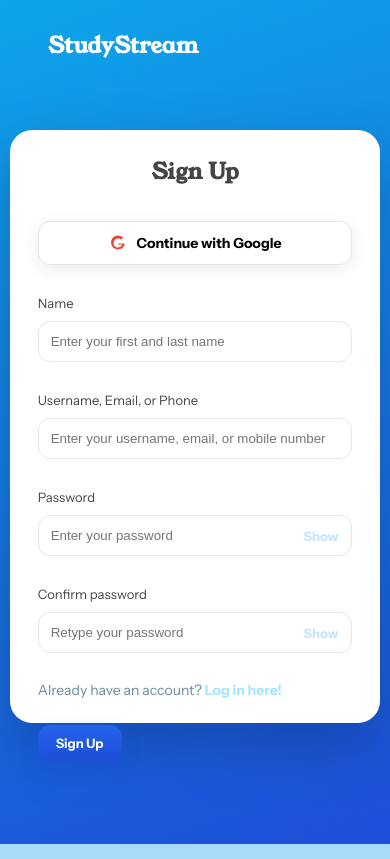
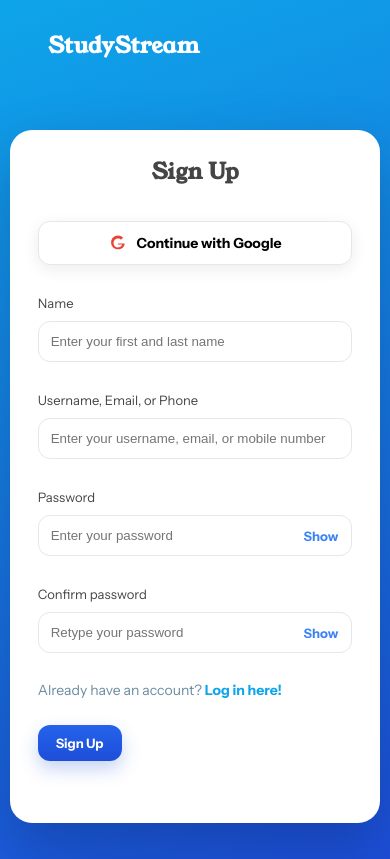
Before and after one commit to CharlesExists/StudyStream, a React (Create React App) app in the folder client/: page /SignUp in a window 390 px wide. Built offline with nearby package versions, Linux system fonts and the light colour scheme.

Commit message:
Navbar fixed

```diff
--- a/client/src/App.js
+++ b/client/src/App.js
@@ -1,6 +1,7 @@
 
 import React from "react";
 import { Routes, Route, Navigate } from "react-router-dom";
+import Layout from "./components/Layout";
 import Login from "./components/Login";
 import SignUp from "./components/SignUp";
 import Home from "./components/Home";
@@ -15,11 +16,13 @@
         <Route index element={<Login/ >} />
         <Route path="/Login" element={<Login />} />
         <Route path="/SignUp" element={<SignUp />}></Route>
-        <Route path="/Home" element={<Home />}></Route>
-        <Route path="/SoloStudyStart" element={<SoloStudyStart />}></Route>
-        <Route path="/" element={<Navigate to="/Materials" replace />} />
-        <Route path="/Materials" element={<Materials />}></Route>
-        <Route path="/materials/create" element={<CreateNotesScreen />} />
+        <Route element={<Layout />}>
+          <Route path="/Home" element={<Home />}></Route>
+          <Route path="/SoloStudyStart" element={<SoloStudyStart />}></Route>
+          <Route path="/" element={<Navigate to="/Materials" replace />} />
+          <Route path="/Materials" element={<Materials />}></Route>
+          <Route path="/materials/create" element={<CreateNotesScreen />} />
+        </Route>
       </Routes>
     </div>
   )  // render it directly
--- a/client/src/components/Home.jsx
+++ b/client/src/components/Home.jsx
@@ -16,41 +16,11 @@
 
 export default function Home() {
     const [username, setUsername] = useState("Guest");
-    const [boat, setBoat] = useState(Boat)
-;    const [coins, setCoins] = useState(0);
+    const [boat, setBoat] = useState(Boat);
+    const [coins, setCoins] = useState(0);
     const [streak, setStreak] = useState(0);
     return (
-        <div className="home-container">
-            <nav className="menu">
-                    <header className="brand">
-                    <div className="logo-mark" aria-hidden />
-                    <img src={blueLogo} alt="Blue StudyStream Logo" className="logo-mark"/>
-                    <span className="brand-text">StudyStream</span>
-                      </header>
-                    <Link className="menuLink" to="/Home">
-                    <img src={homeIcon} alt="Home" className="icon-img"/> Home
-                    </Link>
-                    <Link className="menuLink" to="/Materials">
-                    <img src={materialsIcon} alt="Materials" className="icon-img"/> Materials
-                    </Link>
-                    <Link className="menuLink" to="/Calendar">
-                    <img src={calendarIcon} alt="Calendar" className="icon-img"/> Calendar
-                    </Link>
-                    <Link className="menuLink" to="/Friends">
-                    <img src={friendsIcon} alt="Friends" className="icon-img"/> Friends
-                    </Link>
-                    <Link className="menuLink" to="/Shop">
-                    <img src={shopIcon} alt="Shop" className="icon-img"/> Shop
-                    </Link>
-                    <Link className="menuLink" to="/MyProfile">
-                    <img src={profileIcon} alt="My Profile" className="icon-img"/> My Profile
-                    </Link>
-                    <Link className="menuLink" to="/Settings">
-                    <img src={settingsIcon} alt="Settings" className="icon-img"/> Settings
-                    </Link>
-            </nav>
-
-            <main className="main-content">
+        <>
         <div className="welcome-section">
             <h1 className="welcome-text">Welcome, {username}!</h1>
             <div className="coin-counter">
@@ -80,7 +50,6 @@
                 <h2 className="quick-start-content">Calculus | Flashcards | 1 Hour</h2> {}
             </div>
         </div>
-            </main>
-        </div>
+        </>
     );
 }
--- /dev/null
+++ b/client/src/components/Layout.jsx
@@ -0,0 +1,14 @@
+import React from "react";
+import { Outlet } from "react-router-dom";
+import Navbar from "./Navbar";
+
+export default function Layout() {
+  return (
+    <div className="home-container">
+      <Navbar />
+      <main className="main-content">
+        <Outlet />
+      </main>
+    </div>
+  );
+}
--- a/client/src/components/Login.css
+++ b/client/src/components/Login.css
@@ -112,7 +112,7 @@
 }
 
 .muted{ color:var(--muted); font-size:14px; }
-.link{ color:#A4E5FF; font-weight:800; text-decoration:none; }
+.link{ color: var(--primary); font-weight:800; text-decoration:none; }
 .link:hover{ text-decoration:underline; }
 
 .primary{
--- a/client/src/components/Materials.css
+++ b/client/src/components/Materials.css
@@ -3,6 +3,7 @@
     padding: 0;
     background: #A8DBF9;
     height: 100%;
+
   }
 
   :root{
--- /dev/null
+++ b/client/src/components/Navbar.jsx
@@ -0,0 +1,45 @@
+import React from "react";
+import { NavLink } from "react-router-dom";
+import "./Home.css";
+
+import blueLogo from "../assets/blueStudyStreamLogo.png";
+import homeIcon from "../assets/home.png";
+import materialsIcon from "../assets/materials.png";
+import calendarIcon from "../assets/calendar.png";
+import friendsIcon from "../assets/friends.png";
+import shopIcon from "../assets/store.png";
+import profileIcon from "../assets/profile.png";
+import settingsIcon from "../assets/settings.png";
+
+export default function NavBar() {
+    return (
+        <nav className="menu">
+            <header className="brand">
+            <div className="logo-mark" aria-hidden />
+            <img src={blueLogo} alt="Blue StudyStream Logo" className="logo-mark"/>
+            <span className="brand-text">StudyStream</span>
+                </header>
+            <NavLink className="menuLink" to="/Home">
+                <img src={homeIcon} alt="Home" className="icon-img"/> Home
+            </NavLink>
+            <NavLink className="menuLink" to="/Materials">
+                <img src={materialsIcon} alt="Materials" className="icon-img"/> Materials
+            </NavLink>
+            <NavLink className="menuLink" to="/Calendar">
+                <img src={calendarIcon} alt="Calendar" className="icon-img"/> Calendar
+            </NavLink>
+            <NavLink className="menuLink" to="/Friends">
+                <img src={friendsIcon} alt="Friends" className="icon-img"/> Friends
+            </NavLink>
+            <NavLink className="menuLink" to="/Shop">
+                <img src={shopIcon} alt="Shop" className="icon-img"/> Shop
+            </NavLink>
+            <NavLink className="menuLink" to="/MyProfile">
+                <img src={profileIcon} alt="My Profile" className="icon-img"/> My Profile
+            </NavLink>
+            <NavLink className="menuLink" to="/Settings">
+                <img src={settingsIcon} alt="Settings" className="icon-img"/> Settings
+            </NavLink>
+        </nav>
+    )
+}
--- a/client/src/components/SignUp.css
+++ b/client/src/components/SignUp.css
@@ -0,0 +1,132 @@
+@import url('https://fonts.googleapis.com/css2?family=Instrument+Sans:wght@400;500;700&family=Young+Serif&display=swap');
+
+:root{
+  --bg1:#0ea5e9; --bg2:#1d4ed8;
+  --card:#fff; --ink:#111827; --muted:#6b7280; --ring:#3b82f6;
+  --rad:22px; --shadow:0 24px 60px rgba(2,6,23,.22);
+}
+
+body{
+  font-family: 'Instrument Sans', system-ui, sans-serif;
+}
+
+*{ box-sizing:border-box; }
+html,body,#root{ height:100%; }
+
+.logo-mark{
+  width: 27px; height: auto;
+}
+
+.auth-shell{
+  min-height:100vh;
+  background:linear-gradient(160deg,var(--bg1),var(--bg2));
+  display:grid;
+  grid-template-rows:auto 1fr;
+  padding:32px 16px 48px;
+}
+
+.brand{
+  display:flex; align-items:center; gap:10px; color:#fff;
+  font-weight:800; letter-spacing:.3px; padding-left: max(16px, calc((100% - 880px)/2));
+}
+
+.brand-text-login{
+  font-family: 'Young Serif', serif;
+  font-size:22px;
+  color: #fff;
+}
+
+.signin-card{
+  width:100%; max-width:880px; height: 693px; margin:24px auto 0;
+  background:var(--card); color:var(--ink);
+  border-radius: var(--rad);
+  box-shadow: var(--shadow);
+  padding: 70px clamp(16px, 3vw, 42px) 26px;
+  display:flex; flex-direction:column; align-items:center;
+}
+
+.title{
+  width:100%;
+  text-align:center;
+  font-family: 'Young Serif', serif;
+  font-size: clamp(22px, 3.2vw, 28px);
+  font-weight: 800;
+  margin: 4px 0 14px;
+  color: #454545;
+}
+
+.google{
+  width:min(560px, 92%);
+  display:flex; align-items:center; justify-content:center; gap:10px;
+  background:#fff; border:1px solid #e5e7eb;
+  border-radius: 12px; padding: 12px 14px; cursor:pointer;
+  box-shadow: 0 4px 16px rgba(2,6,23,.08);
+  font-weight:700; font-size: 14px;
+  font-family: 'Instrument Sans', system-ui, sans-serif;
+  margin-top: 20px;
+}
+.google:disabled{ opacity:.7; cursor:not-allowed; }
+.gicon{ display:block; }
+
+.hr{
+  height: 14px;
+}
+
+.form{
+  width:min(560px, 92%);
+}
+
+.label{
+  display:block; color:var(--muted); font-size:13px;
+  margin: 30px 0 10px;
+  color: #454545;
+}
+
+.input{
+  width:100%; padding:12px 12px;
+  border:1px solid #e5e7eb; border-radius:12px; background:#fff;
+  outline:none; font: size 14px; transition:border-color .15s, box-shadow .15s;
+}
+.input:focus{
+  border-color:var(--ring);
+  box-shadow:0 0 0 4px rgba(59,130,246,.14);
+}
+
+.pw-wrap{ position:relative; }
+.pw-toggle{
+  position:absolute; right:8px; top:50%; transform:translateY(-50%);
+  background:transparent; border:none; color:var(--ring);
+  font-weight:800; font-size:13px; cursor:pointer; padding:4px 6px; border-radius:8px;
+  font-family: 'Instrument Sans', system-ui, sans-serif;
+}
+.pw-toggle:hover{ background:rgba(59,130,246,.10); }
+
+.error{
+  color:#b91c1c; background:#fee2e2; border:1px solid #fecaca;
+  padding:10px 12px; border-radius:10px; margin-top:12px; font-size:14px;
+}
+
+.row{
+  display:flex; align-items:center; justify-content:space-between;
+  gap:12px; margin-top:14px; flex-wrap:wrap;
+}
+
+.muted{ color:var(--muted); font-size:14px; }
+.link{ color:var(--primary); font-weight:800; text-decoration:none; }
+.link:hover{ text-decoration:underline; }
+
+.primary{
+  background: linear-gradient(180deg, #2563eb, #1d4ed8);
+  color:#fff; border:none; border-radius:12px;
+  padding:10px 18px; font-weight:800; cursor:pointer;
+  box-shadow: 0 8px 18px rgba(29,78,216,.25);
+  transition: transform .06s ease, filter .2s ease;
+  font-family: 'Instrument Sans', system-ui, sans-serif; font-size: 13px;
+}
+.primary:hover{ filter: brightness(1.03); }
+.primary:active{ transform: translateY(1px); }
+
+@media (max-width: 520px){
+  .auth-shell{ padding: 24px 10px 36px; }
+  .signin-card{ padding: 22px 14px; }
+}
--- a/client/src/components/SignUp.jsx
+++ b/client/src/components/SignUp.jsx
@@ -57,7 +57,7 @@
         <span className="brand-text-login">StudyStream</span>
       </header>
 
-      <section className="login-card" role="main" aria-labelledby="auth-title">
+      <section className="signin-card" role="main" aria-labelledby="auth-title">
         <div className="title-pill">
           <h1 id="auth-title" className="title">Sign Up</h1>
         </div>
```
Also changed, not shown: 1 other file (tests, documents, lock files or other folders). Lines whose indentation alone changed are shown as unchanged.
